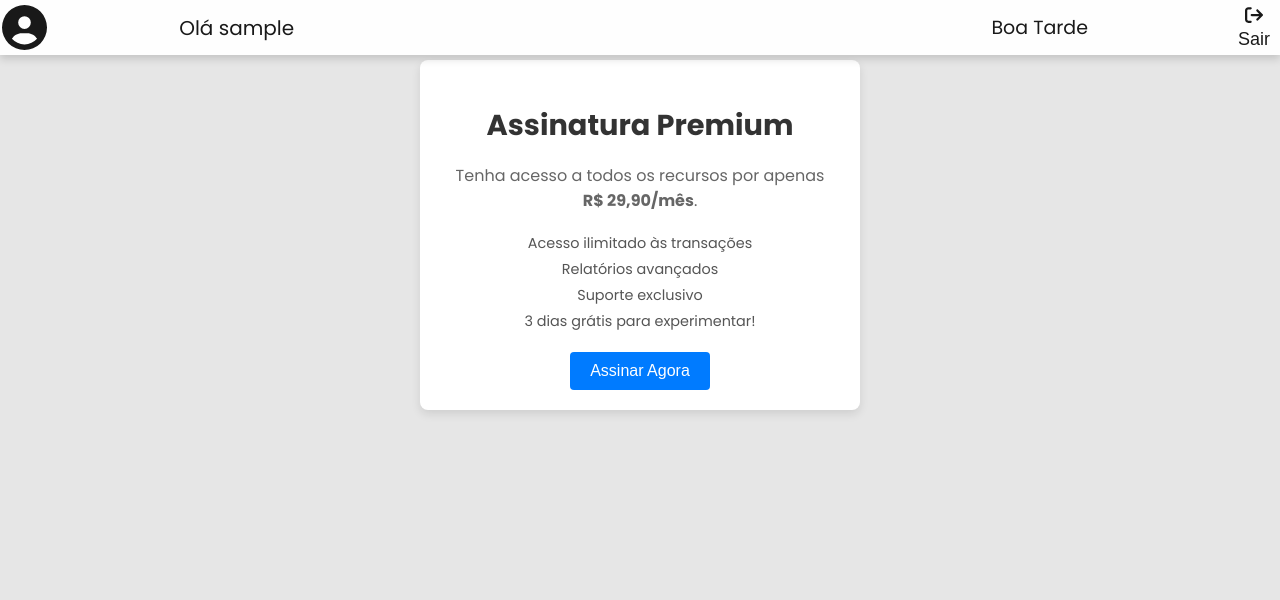
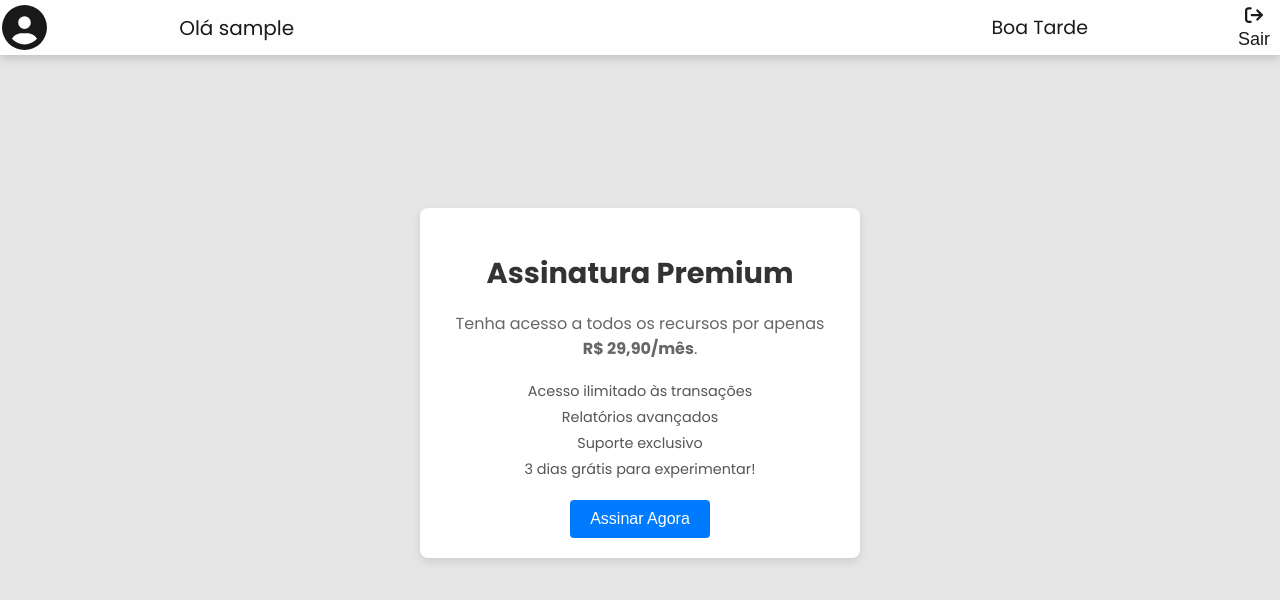
Before and after one commit to Nexusf1re/AbreusFinancial-FrontEnd, a React (Create React App) app: page /payment in a window 1280 px wide. Shown: the top 600 px of the page. Built offline with nearby package versions, Linux system fonts and the light colour scheme; no server answers; sample sign-in values are in the browser's storage.

Commit message:
minor adjustment Payment and Login

```diff
--- a/src/pages/Login/Login.jsx
+++ b/src/pages/Login/Login.jsx
@@ -36,21 +36,23 @@ const Login = ({ onLogin }) => {
 
       setTimeout(async () => {
         onLogin();
-
         // Verifica o status da assinatura após o login
         try {
           const subscriptionStatus = await checkSubscriptionStatus();
           if (subscriptionStatus !== 'active') {
             // Se a assinatura não estiver ativa ou se não houver assinatura, redireciona para a página de pagamento
+            console.log("Assinatura com status ==!'active'");
             navigate('/payment');
           } else {
             // Caso a assinatura esteja ativa, vai para a home
             navigate('/home');
+            console.log("Assinatura com status active");
           }
         } catch (error) {
           navigate('/payment'); // Redireciona para a página de pagamento se houver erro na verificação
+          console.log("Erro na verificação");
         }
-      }, 2500);
+      }, 1500);
     } catch (err) {
       toast.error("Email ou senha incorretos.");
     }
--- a/src/pages/Payment/Payment.jsx
+++ b/src/pages/Payment/Payment.jsx
@@ -1,7 +1,7 @@
 import React, { useState } from 'react';
 import axios from 'axios';
 import TopBar from '../../components/TopBar/TopBar';
-import styles from './Payment.module.css'; // Estilização personalizada
+import styles from './Payment.module.css';
 
 const Payment = () => {
   const [loading, setLoading] = useState(false);
@@ -53,7 +53,7 @@ const Payment = () => {
   };
 
   return (
-    <div>
+    <div className={styles.PaymentContainer}>
       <TopBar />
       <div className={styles.productCard}>
         <h2 className={styles.productTitle}>Assinatura Premium</h2>
--- a/src/pages/Payment/Payment.module.css
+++ b/src/pages/Payment/Payment.module.css
@@ -1,5 +1,11 @@
+.PaymentContainer{
+  max-height: 95vh;
+  max-width: 100vw;
+  overflow: hidden !important;
+}
+
 .productCard {
-  margin: 60px auto;
+  margin: 25vh auto;
   max-width: 400px;
   padding: 20px;
   border-radius: 8px;
@@ -7,7 +13,6 @@
   background-color: #ffffff;
   text-align: center;
   font-family: "Poppins", sans-serif;
-
 }
 
 .productTitle {
```
